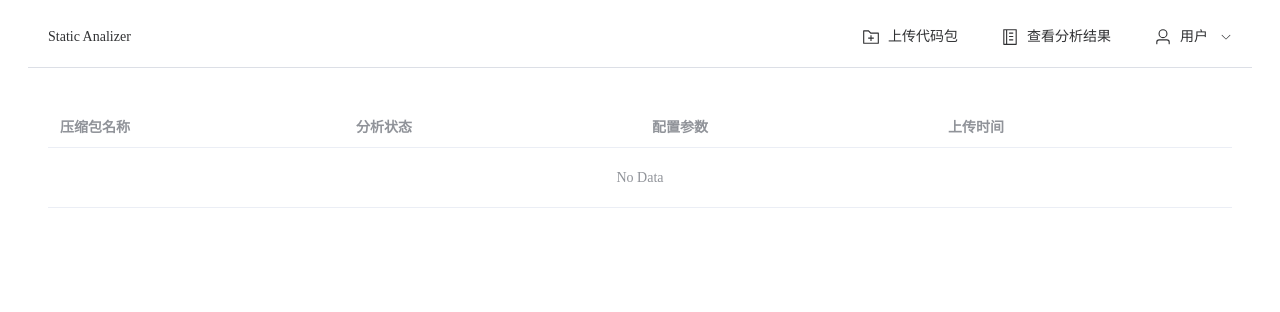
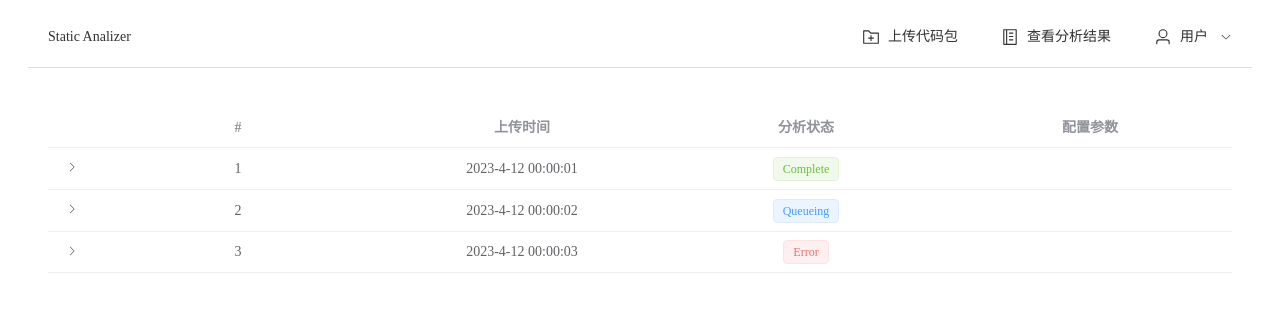
Before and after one commit to StaticAnalyzer/StaticAnalyzer-Frontend, a Vue app: page /result in a window 1280 px wide. Shown: the top 312 px of the page. Built offline with nearby package versions, Linux system fonts and the light colour scheme.

Commit message:
fix: 用户分析结果页面适配4-12日新协议api

```diff
--- a/src/components/ResultsView.vue
+++ b/src/components/ResultsView.vue
@@ -1,10 +1,53 @@
 <template>
   <div class="result-view-wrapper">
-    <el-table :data="analysis_results" @row-click="onRowClick">
-      <el-table-column prop="name" label="压缩包名称" />
-      <el-table-column prop="status" label="分析状态" />
+    <el-table :cell-style="{ textAlign: 'center' }" :header-cell-style="{ 'text-align': 'center' }"
+      :data="analysis_results" @row-click="onRowClick">
+      <el-table-column type="expand">
+        <template #default="props">
+          <el-table :cell-style="{ textAlign: 'center' }" :header-cell-style="{ 'text-align': 'center' }"
+            :data="props.row.analyseBrief" :border="true">
+            <el-table-column prop="analyseType" label="分析类型" />
+            <el-table-column prop="status" label="分析结果状态">
+              <template #default="scope">
+                <div v-if="scope.row.status === 'Pass'">
+                  <el-tag class="ml-2" type="success">Pass</el-tag>
+                </div>
+                <div v-else-if="scope.row.status === 'AnalyseError'">
+                  <el-tag class="ml-2" type="danger">AnalyseError</el-tag>
+                </div>
+                <div v-else-if="scope.row.status === 'Hint'">
+                  <el-tag class="ml-2" type="">Hint</el-tag>
+                </div>
+                <div v-else-if="scope.row.status === 'Info'">
+                  <el-tag class="ml-2" type="info">Info</el-tag>
+                </div>
+                <div v-else-if="scope.row.status === 'Warning'">
+                  <el-tag class="ml-2" type="warning">Warning</el-tag>
+                </div>
+                <div v-else-if="scope.row.status === 'Error'">
+                  <el-tag class="ml-2" type="danger">Error</el-tag>
+                </div>
+              </template>
+            </el-table-column>
+          </el-table>
+        </template>
+      </el-table-column>
+      <el-table-column prop="id" label="#" />
+      <el-table-column prop="timestamp" label="上传时间" />
+      <el-table-column prop="status" label="分析状态">
+        <template #default="scope">
+          <div v-if="scope.row.status === 'Complete'">
+            <el-tag class="ml-2" type="success">Complete</el-tag>
+          </div>
+          <div v-else-if="scope.row.status === 'Queueing'">
+            <el-tag class="ml-2">Queueing</el-tag>
+          </div>
+          <div v-else-if="scope.row.status === 'Error'">
+            <el-tag class="ml-2" type="danger">Error</el-tag>
+          </div>
+        </template>
+      </el-table-column>
       <el-table-column prop="config" label="配置参数" />
-      <el-table-column prop="time" label="上传时间" />
     </el-table>
   </div>
 </template>
@@ -17,7 +60,54 @@ export default {
   name: 'ResultsView',
   data() {
     return {
-      analysis_results: []
+      analysis_results: [
+        {
+          "id": 1,
+          "timestamp": "2023-4-12 00:00:01",
+          "status": "Complete",
+          "config": "",
+          "analyseBrief": [
+            {
+              "analyseType": "Analysis1",
+              "status": "Pass"
+            },
+            {
+              "analyseType": "Analysis2",
+              "status": "AnalyseError"
+            },
+            {
+              "analyseType": "Analysis3",
+              "status": "Hint"
+            },
+            {
+              "analyseType": "Analysis4",
+              "status": "Info"
+            },
+            {
+              "analyseType": "Analysis5",
+              "status": "Warning"
+            },
+            {
+              "analyseType": "Analysis6",
+              "status": "Error"
+            }
+          ]
+        },
+        {
+          "id": 2,
+          "timestamp": "2023-4-12 00:00:02",
+          "status": "Queueing",
+          "config": "",
+          "analyseBrief": []
+        },
+        {
+          "id": 3,
+          "timestamp": "2023-4-12 00:00:03",
+          "status": "Error",
+          "config": "",
+          "analyseBrief": []
+        }
+      ]
     }
   },
   mounted() {
@@ -38,7 +128,7 @@ export default {
         response.data.data.project_id.forEach(id => {
           this.analysis_results.push({
             id: id,
-            name: 'Project-'+ id,
+            name: 'Project-' + id,
             status: '----',
             config: '----',
             time: '----'
```
